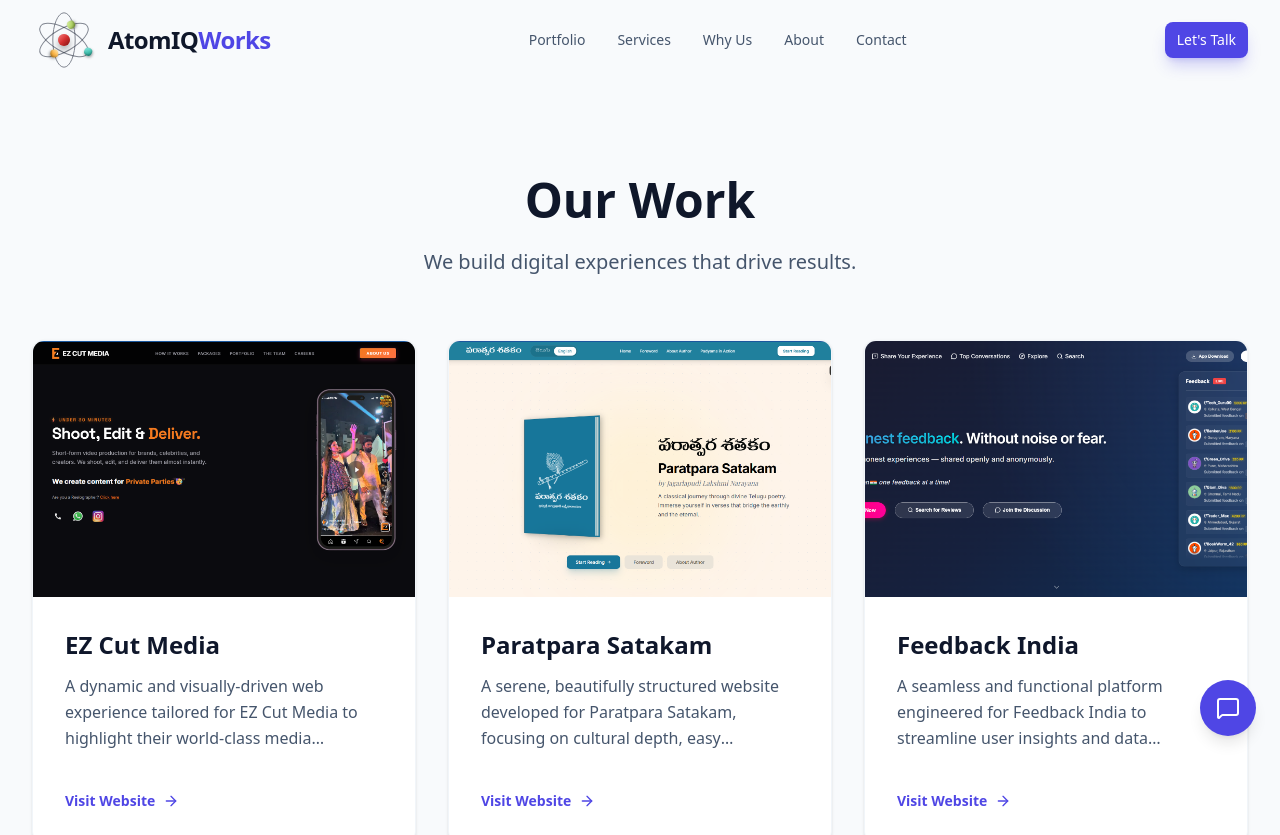
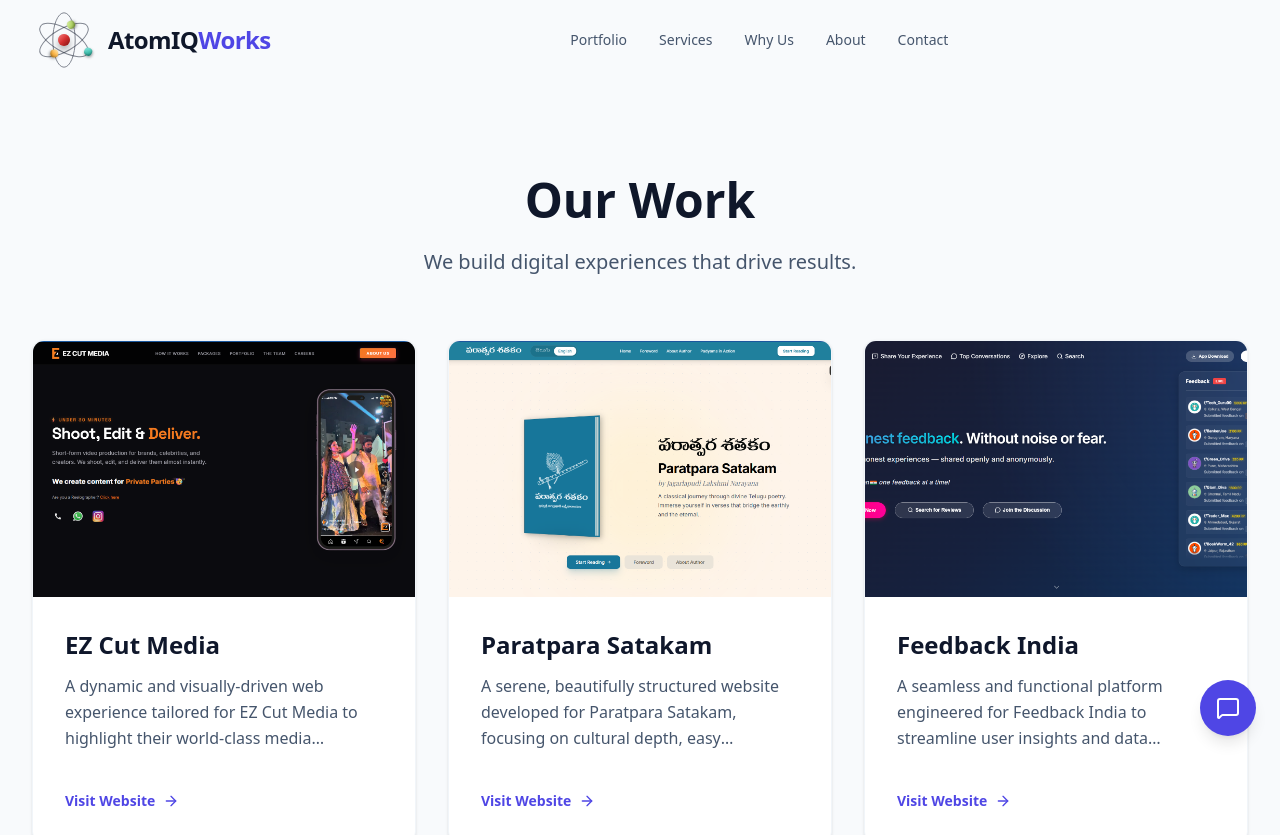
Before and after one commit to krishnachandra/atomiqworks, a Next.js app: page /work in a window 1280 px wide. Shown: the top 835 px of the page. Built offline with nearby package versions, Linux system fonts and the light colour scheme.

Commit message:
Remove Lets Talk button from navbar

```diff
--- a/src/components/layout/Navbar.tsx
+++ b/src/components/layout/Navbar.tsx
@@ -35,27 +35,21 @@
                     </span>
                 </Link>
 
-                {/* Desktop Navigation */}
                 <div className="hidden md:flex items-center gap-8 relative pointer-events-auto">
                     {navLinks.map((link) => (
                         <Link
                             key={link.href}
                             href={link.href}
-                            className="text-sm font-medium text-slate-600 hover:text-brand-primary transition-colors cursor-pointer block"
+                            className="relative text-sm font-medium text-slate-600 hover:text-brand-primary transition-colors cursor-pointer block group"
                             onClick={() => setMobileMenuOpen(false)}
                         >
                             {link.label}
+                            <span className="absolute left-0 -bottom-1 w-0 h-[2px] bg-brand-primary transition-all duration-300 group-hover:w-full"></span>
                         </Link>
                     ))}
                 </div>
 
                 <div className="flex items-center gap-4 relative pointer-events-auto">
-                    <Link href="/#contact" className="hidden sm:inline-flex" onClick={() => setMobileMenuOpen(false)}>
-                        <Button variant="primary" size="sm" className="cursor-pointer">
-                            Let's Talk
-                        </Button>
-                    </Link>
-
                     {/* Mobile Menu Button */}
                     <button
                         onClick={() => setMobileMenuOpen(!mobileMenuOpen)}
@@ -81,11 +75,6 @@
                                 {link.label}
                             </Link>
                         ))}
-                        <Link href="/#contact" className="w-full block" onClick={() => setMobileMenuOpen(false)}>
-                            <Button variant="primary" size="md" className="w-full cursor-pointer">
-                                Let's Talk
-                            </Button>
-                        </Link>
                     </div>
                 </div>
             )}
```
